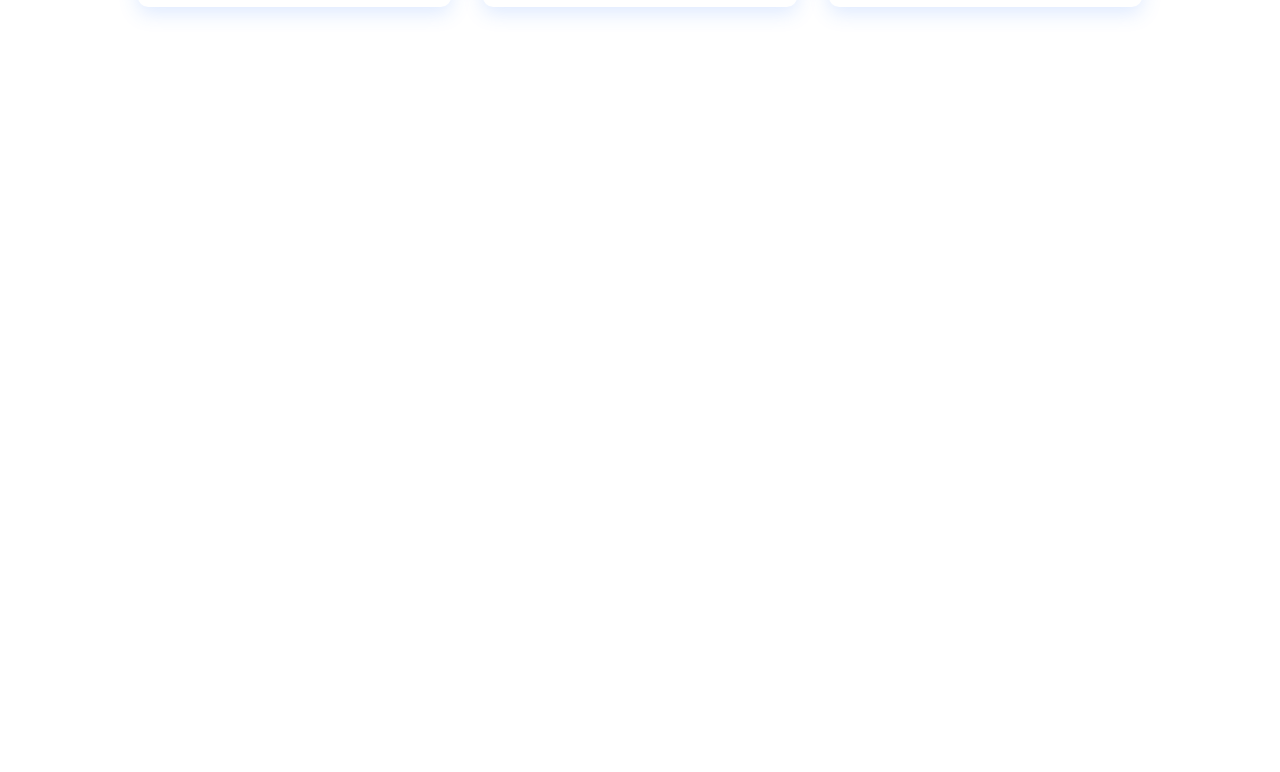
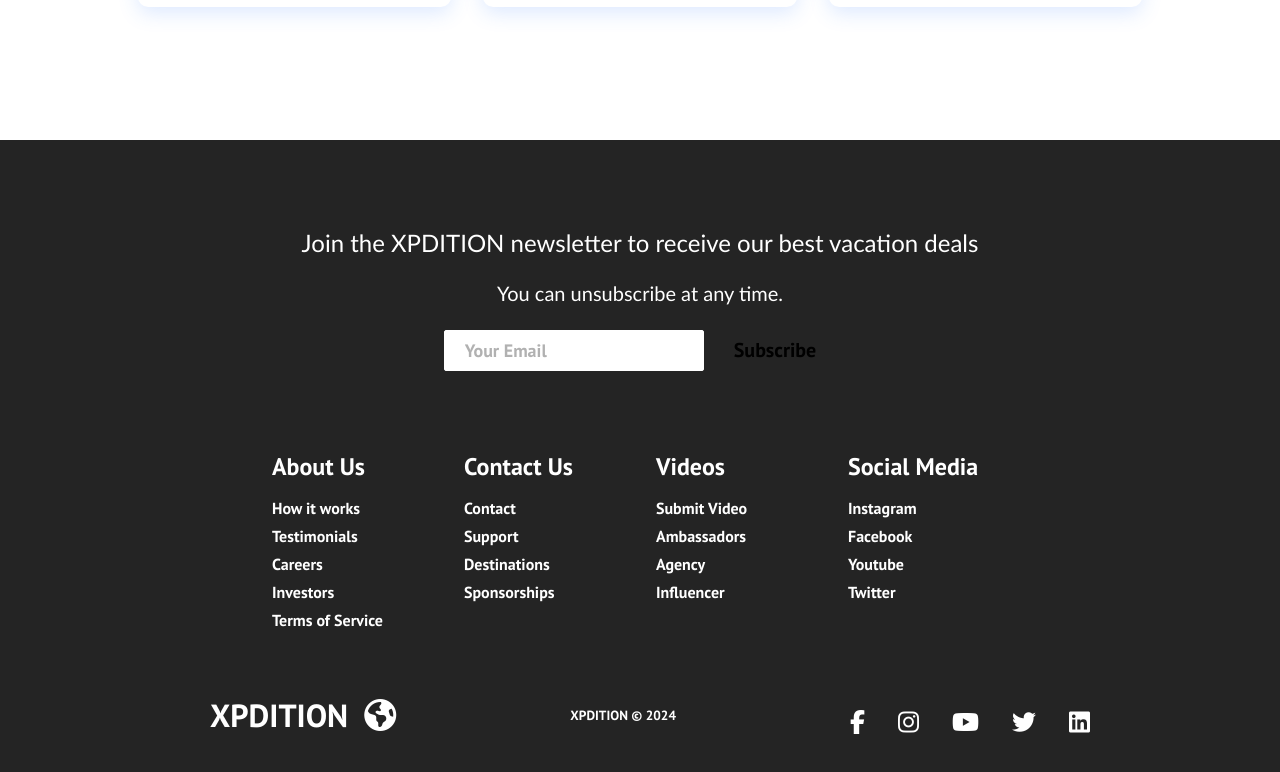
Before and after one commit to bawumbila/react-website, a React (Create React App) app: page / in a window 1280 px wide. Shown: the part 1785-2557 px from the top of the page. Before the commit the page ends 1925 px from the top, so only its background shows below. Built offline with nearby package versions, Linux system fonts and the light colour scheme.

Commit message:
more changes

```diff
--- a/src/App.css
+++ b/src/App.css
@@ -17,7 +17,7 @@
 }
 
 .services {
-  /* background-image: url("/images/img-2.jpg"); */
+  background-image: url("/public/images/img-2.jpg");
   background-position: center;
   background-size: cover;
   background-repeat: no-repeat;
@@ -26,7 +26,7 @@
 }
 
 .products {
-  /* background-image: url("/images/img-1.jpg"); */
+  background-image: url("/public/images/img-1.jpg");
   background-position: center;
   background-size: fill;
   background-repeat: no-repeat;
@@ -35,7 +35,7 @@
 }
 
 .sign-up {
-  /* background-image: url("/images/img-8.jpg"); */
+  background-image: url("/public/images/img-8.jpg");
   background-position: center;
   background-size: cover;
   background-repeat: no-repeat;
--- a/src/App.js
+++ b/src/App.js
@@ -1,17 +1,23 @@
 import React from "react";
 import Navbar from "./components/Navbar";
-import { BrowserRouter as Router, Routes, Route } from "react-router-dom";
 import "./App.css";
 import Home from "./components/pages/Home";
+import { BrowserRouter as Router, Routes, Route } from "react-router-dom";
+import Services from "./components/pages/Services";
+import Products from "./components/pages/Products";
+import SignUp from "./components/pages/SignUp";
 
 function App() {
   return (
     <>
       <Router>
         <Navbar />
-        <Home />
         <Routes>
-          <Route path="/" exact component={Home} />
+          <Route path="/" element={<Home />} />
+          <Route path="/home" element={<Home />} />
+          <Route path="/services" element={<Services />} />
+          <Route path="/products" element={<Products />} />
+          <Route path="/sign-up" element={<SignUp />} />
         </Routes>
       </Router>
     </>
--- /dev/null
+++ b/src/components/Footer.css
@@ -0,0 +1,163 @@
+.footer-container {
+  background-color: #242424;
+  padding: 4rem 0 2rem 0;
+  display: flex;
+  flex-direction: column;
+  justify-content: center;
+  align-items: center;
+}
+
+.footer-subscription {
+  display: flex;
+  flex-direction: column;
+  justify-content: center;
+  align-items: center;
+  text-align: center;
+
+  margin-bottom: 24px;
+  padding: 24px;
+  color: #fff;
+}
+
+.footer-subscription > p {
+  font-family: "Trebuchet MS", "Lucida Sans Unicode", "Lucida Grande",
+    "Lucida Sans", Arial, sans-serif;
+}
+
+.footer-subscription-heading {
+  margin-bottom: 24px;
+  font-size: 24px;
+}
+
+.footer-subscription-text {
+  margin-bottom: 24px;
+  font-size: 20px;
+}
+
+.footer-input {
+  padding: 8px 20px;
+  border-radius: 2px;
+  margin-right: 10px;
+  outline: none;
+  border: none;
+  font-size: 18px;
+  margin-bottom: 16px;
+  border: 1px solid #fff;
+}
+
+.footer-links {
+  width: 100%;
+  max-width: 1000px;
+  display: flex;
+  justify-content: center;
+}
+
+.footer-link-wrapper {
+  display: flex;
+}
+
+.footer-link-items {
+  display: flex;
+  flex-direction: column;
+  align-items: flex-start;
+  margin: 16px;
+  text-align: left;
+  width: 160px;
+  box-sizing: border-box;
+}
+
+.footer-link-items h2 {
+  margin-bottom: 16px;
+}
+
+.footer-link-items > h2 {
+  color: #fff;
+}
+
+.footer-link-items a {
+  color: #fff;
+  text-decoration: none;
+  margin-bottom: 0.5rem;
+}
+
+.footer-link-items a:hover {
+  color: #e9e9e9;
+  transition: 0.3s ease-out;
+}
+
+.footer-email-form h2 {
+  margin-bottom: 2rem;
+}
+
+.footer-input::placeholder {
+  color: #b1b1b1;
+}
+
+/* Social Icons */
+.social-icon-link {
+  color: #fff;
+  font-size: 24px;
+}
+
+.social-media {
+  max-width: 1000px;
+  width: 100%;
+}
+
+.social-media-wrap {
+  display: flex;
+  justify-content: space-between;
+  align-items: center;
+  width: 90%;
+  max-width: 1000px;
+  margin: 40px auto 0 auto;
+}
+
+.social-icons {
+  display: flex;
+  justify-content: space-between;
+  align-items: center;
+  width: 240px;
+}
+
+.social-logo {
+  color: #fff;
+  justify-self: start;
+  margin-left: 20px;
+  cursor: pointer;
+  text-decoration: none;
+  font-size: 2rem;
+  display: flex;
+  align-items: center;
+  margin-bottom: 16px;
+}
+
+.website-rights {
+  color: #fff;
+  margin-bottom: 16px;
+}
+
+@media screen and (max-width: 820px) {
+  .footer-links {
+    padding-top: 2rem;
+  }
+
+  .footer-input {
+    width: 100%;
+  }
+
+  .btn {
+    width: 100%;
+  }
+
+  .footer-link-wrapper {
+    flex-direction: column;
+  }
+
+  .social-media-wrap {
+    flex-direction: column;
+  }
+}
+
+@media screen and (max-width: 768px) {
+}
--- /dev/null
+++ b/src/components/Footer.js
@@ -0,0 +1,120 @@
+import React from "react";
+import "./Footer.css";
+import { Button } from "./Button";
+import { Link } from "react-router-dom";
+
+function Footer() {
+  return (
+    <div className="footer-container">
+      <section className="footer-subscription">
+        <p className="footer-subscription-heading">
+          Join the XPDITION newsletter to receive our best vacation deals
+        </p>
+        <p className="footer-subscription-text">
+          You can unsubscribe at any time.
+        </p>
+        <div className="input-areas">
+          <form>
+            <input
+              className="footer-input"
+              name="email"
+              type="email"
+              placeholder="Your Email"
+            />
+            <Button buttonStyle="btn--outline">Subscribe</Button>
+          </form>
+        </div>
+      </section>
+      <div class="footer-links">
+        <div className="footer-link-wrapper">
+          <div class="footer-link-items">
+            <h2>About Us</h2>
+            <Link to="/sign-up">How it works</Link>
+            <Link to="/">Testimonials</Link>
+            <Link to="/">Careers</Link>
+            <Link to="/">Investors</Link>
+            <Link to="/">Terms of Service</Link>
+          </div>
+          <div class="footer-link-items">
+            <h2>Contact Us</h2>
+            <Link to="/">Contact</Link>
+            <Link to="/">Support</Link>
+            <Link to="/">Destinations</Link>
+            <Link to="/">Sponsorships</Link>
+          </div>
+        </div>
+        <div className="footer-link-wrapper">
+          <div class="footer-link-items">
+            <h2>Videos</h2>
+            <Link to="/">Submit Video</Link>
+            <Link to="/">Ambassadors</Link>
+            <Link to="/">Agency</Link>
+            <Link to="/">Influencer</Link>
+          </div>
+          <div class="footer-link-items">
+            <h2>Social Media</h2>
+            <Link to="/">Instagram</Link>
+            <Link to="/">Facebook</Link>
+            <Link to="/">Youtube</Link>
+            <Link to="/">Twitter</Link>
+          </div>
+        </div>
+      </div>
+      <section class="social-media">
+        <div class="social-media-wrap">
+          <div class="footer-logo">
+            <Link to="/" className="social-logo">
+              XPDITION &nbsp;
+              <i class="fa-solid fa-earth-americas" />
+            </Link>
+          </div>
+          <small class="website-rights">XPDITION © 2024</small>
+          <div class="social-icons">
+            <Link
+              class="social-icon-link facebook"
+              to="/"
+              target="_blank"
+              aria-label="Facebook"
+            >
+              <i class="fab fa-facebook-f" />
+            </Link>
+            <Link
+              class="social-icon-link instagram"
+              to="/"
+              target="_blank"
+              aria-label="Instagram"
+            >
+              <i class="fab fa-instagram" />
+            </Link>
+            <Link
+              class="social-icon-link youtube"
+              to="/"
+              target="_blank"
+              aria-label="Youtube"
+            >
+              <i class="fab fa-youtube" />
+            </Link>
+            <Link
+              class="social-icon-link twitter"
+              to="/"
+              target="_blank"
+              aria-label="Twitter"
+            >
+              <i class="fab fa-twitter" />
+            </Link>
+            <Link
+              class="social-icon-link twitter"
+              to="/"
+              target="_blank"
+              aria-label="LinkedIn"
+            >
+              <i class="fab fa-linkedin" />
+            </Link>
+          </div>
+        </div>
+      </section>
+    </div>
+  );
+}
+
+export default Footer;
--- a/src/components/pages/Home.js
+++ b/src/components/pages/Home.js
@@ -2,14 +2,14 @@
 import "../../App.css";
 import Cards from "../Cards";
 import HeroSection from "../HeroSection";
-// import Footer from '../Footer';
+import Footer from "../Footer";
 
 function Home() {
   return (
     <>
       <HeroSection />
       <Cards />
-      {/* <Footer /> */}
+      <Footer />
     </>
   );
 }
--- /dev/null
+++ b/src/components/pages/Services.js
@@ -0,0 +1,6 @@
+import React from "react";
+import "../../App.css";
+
+export default function Services() {
+  return <h1 className="services">SERVICES</h1>;
+}
--- /dev/null
+++ b/src/components/pages/SignUp.js
@@ -0,0 +1,6 @@
+import React from "react";
+import "../../App.css";
+
+export default function SignUp() {
+  return <h1 className="sign-up">SIGN UP</h1>;
+}
```
